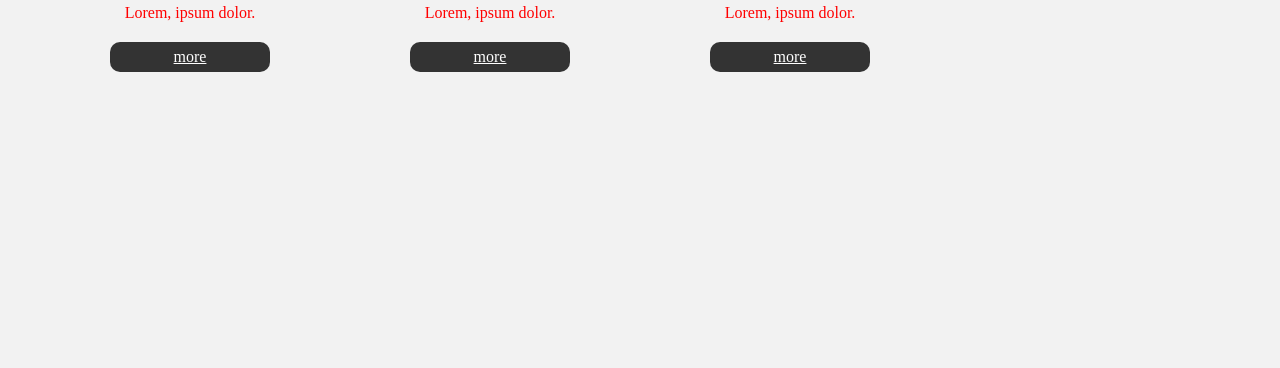
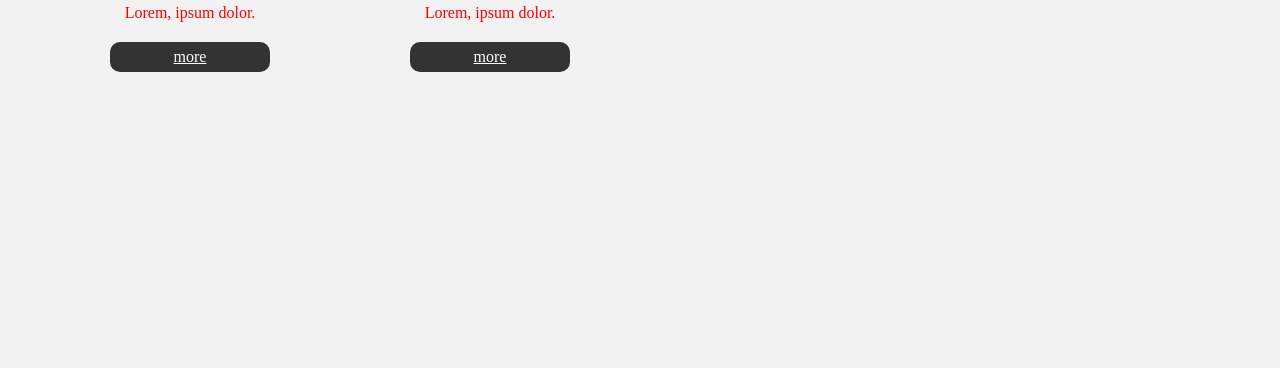
Before and after one commit to 19991025/document, a plain HTML site: page doc/github/doc/layout02.html in a window 1280 px wide. Shown: the part 3067-3435 px from the top of the page. Drawn offline with Linux system fonts and the light colour scheme.

Commit message:
Update layout02.html

```diff
--- a/doc/github/doc/layout02.html
+++ b/doc/github/doc/layout02.html
@@ -195,11 +195,6 @@
             <p>Lorem, ipsum dolor.</p>
             <a href="#!">more</a>
         </figure>
-        <figure>
-            <img src="./img/menu_n03.jpg">
-            <p>Lorem, ipsum dolor.</p>
-            <a href="#!">more</a>
-        </figure>
     </div>
 </section>
 </body>
```
